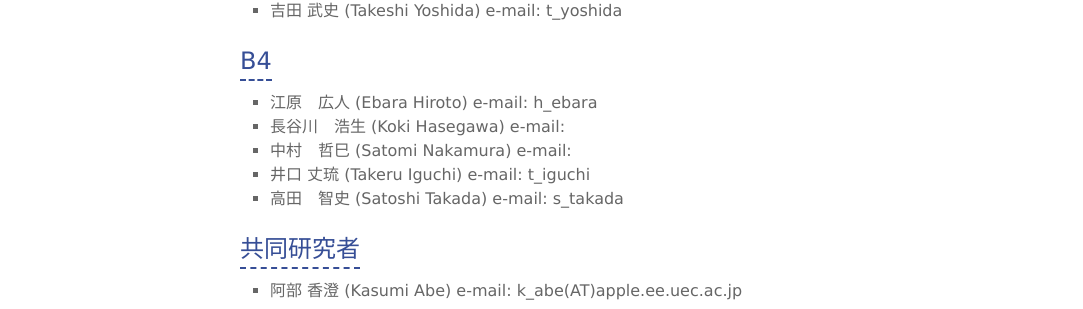
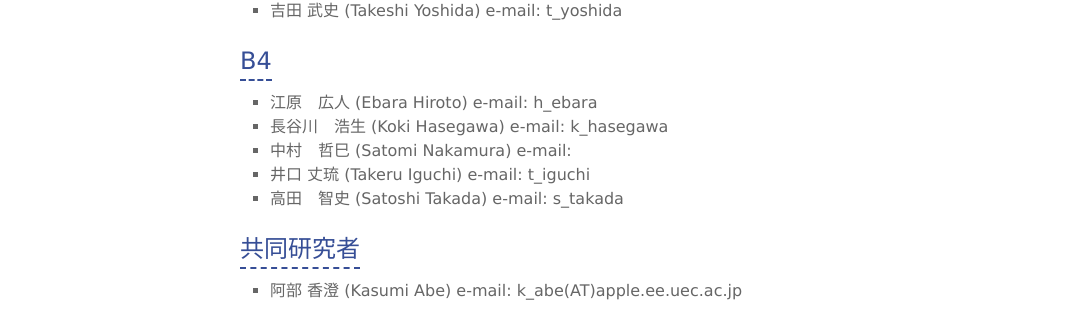
Before and after one commit to naka-lab/naka-lab.github.io, a Jekyll site: the page built from subpages/member.md, in a window 1280 px wide. Shown: the part 1182-1491 px from the top of the page, without its empty margins (0-1083 px from the left). Built offline with Jekyll 4.4.1, drawn with Linux system fonts in a browser that asks for light colours.

Commit message:
Update member.md

```diff
--- a/subpages/member.md
+++ b/subpages/member.md
@@ -27,7 +27,7 @@ layout: default
 
 ## B4
 - 江原　広人 (Ebara Hiroto) e-mail: h_ebara
-- 長谷川　浩生 (Koki Hasegawa) e-mail:
+- 長谷川　浩生 (Koki Hasegawa) e-mail: k_hasegawa
 - 中村　哲巳 (Satomi Nakamura) e-mail:
 - 井口 丈琉 (Takeru Iguchi) e-mail: t_iguchi
 - 高田　智史 (Satoshi Takada) e-mail: s_takada
```
